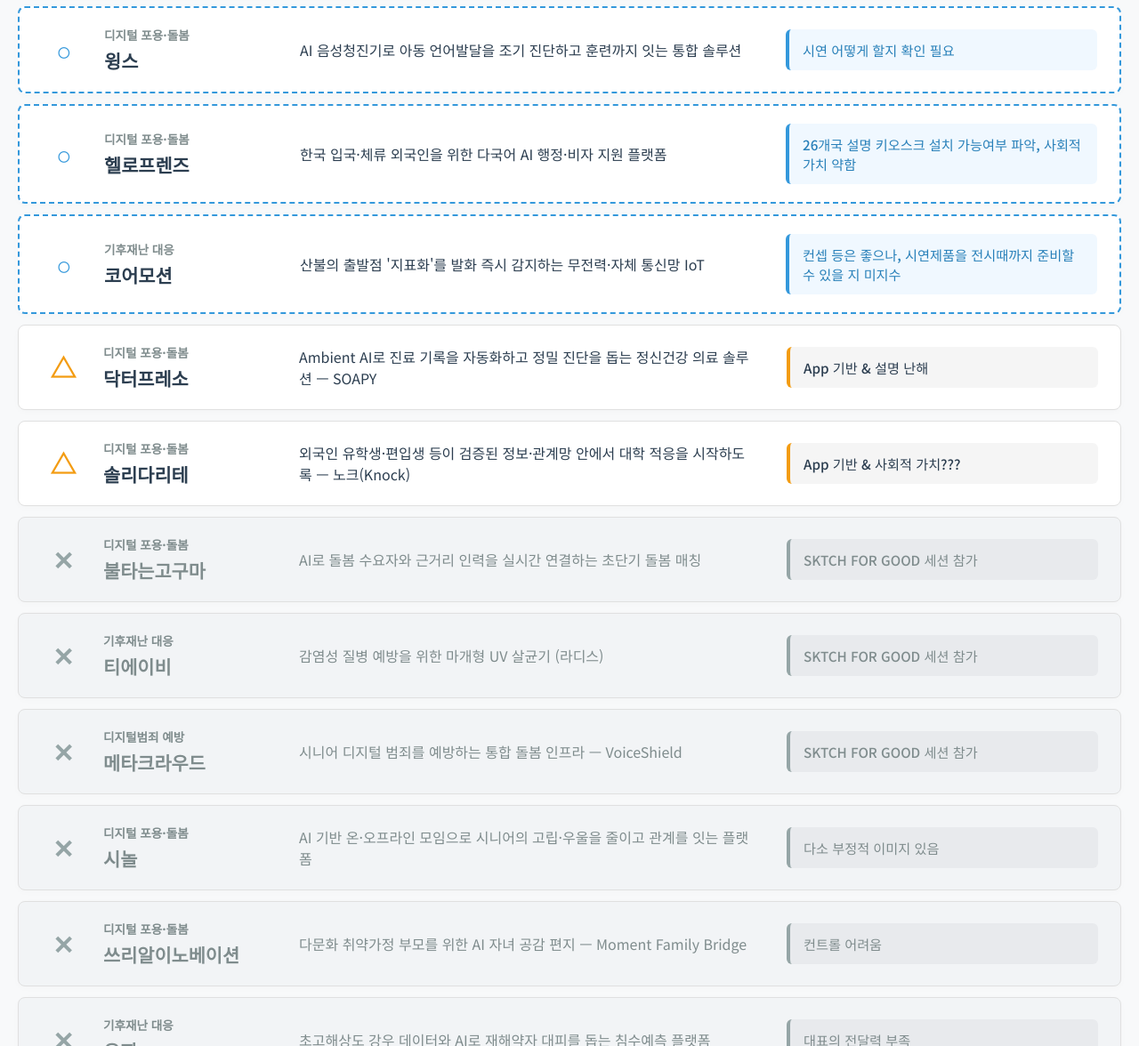
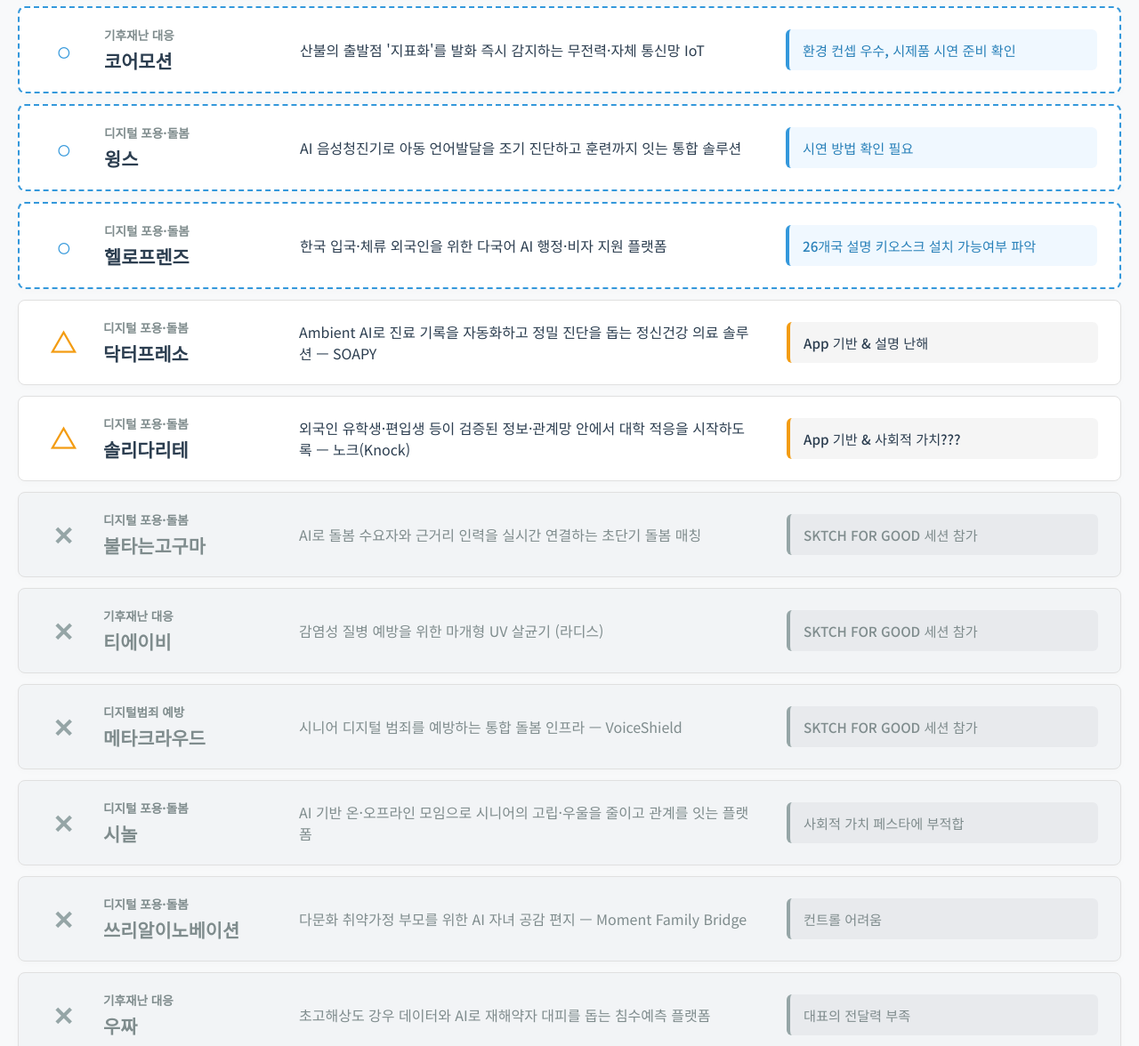
Before and after one commit to daeho999-dotcom/-SKTCH, a plain HTML site: page index.html in a window 1280 px wide. Shown: the part 460-1636 px from the top of the page at 89% size. Drawn offline with Linux system fonts and the light colour scheme.

Commit message:
Update index.html

```diff
--- a/index.html
+++ b/index.html
@@ -152,11 +152,21 @@
     <div class="card circle">
         <div class="status-icon">○</div>
         <div class="info-group">
+            <span class="category">기후재난 대응</span>
+            <h3 class="startup-name">코어모션</h3>
+        </div>
+        <div class="description">산불의 출발점 '지표화'를 발화 즉시 감지하는 무전력·자체 통신망 IoT</div>
+        <div class="opinion-box">환경 컨셉 우수, 시제품 시연 준비 확인</div>
+    </div>
+
+    <div class="card circle">
+        <div class="status-icon">○</div>
+        <div class="info-group">
             <span class="category">디지털 포용·돌봄</span>
             <h3 class="startup-name">윙스</h3>
         </div>
         <div class="description">AI 음성청진기로 아동 언어발달을 조기 진단하고 훈련까지 잇는 통합 솔루션</div>
-        <div class="opinion-box">시연 어떻게 할지 확인 필요</div>
+        <div class="opinion-box">시연 방법 확인 필요</div>
     </div>
 
     <div class="card circle">
@@ -166,17 +176,7 @@
             <h3 class="startup-name">헬로프렌즈</h3>
         </div>
         <div class="description">한국 입국·체류 외국인을 위한 다국어 AI 행정·비자 지원 플랫폼</div>
-        <div class="opinion-box">26개국 설명 키오스크 설치 가능여부 파악, 사회적 가치 약함</div>
-    </div>
-
-    <div class="card circle">
-        <div class="status-icon">○</div>
-        <div class="info-group">
-            <span class="category">기후재난 대응</span>
-            <h3 class="startup-name">코어모션</h3>
-        </div>
-        <div class="description">산불의 출발점 '지표화'를 발화 즉시 감지하는 무전력·자체 통신망 IoT</div>
-        <div class="opinion-box">컨셉 등은 좋으나, 시연제품을 전시때까지 준비할 수 있을 지 미지수</div>
+        <div class="opinion-box">26개국 설명 키오스크 설치 가능여부 파악</div>
     </div>
 
     <!-- 세모 (△) -->
@@ -238,7 +238,7 @@
             <h3 class="startup-name">시놀</h3>
         </div>
         <div class="description">AI 기반 온·오프라인 모임으로 시니어의 고립·우울을 줄이고 관계를 잇는 플랫폼</div>
-        <div class="opinion-box">다소 부정적 이미지 있음</div>
+        <div class="opinion-box">사회적 가치 페스타에 부적합</div>
     </div>
 
     <div class="card cross">
```
